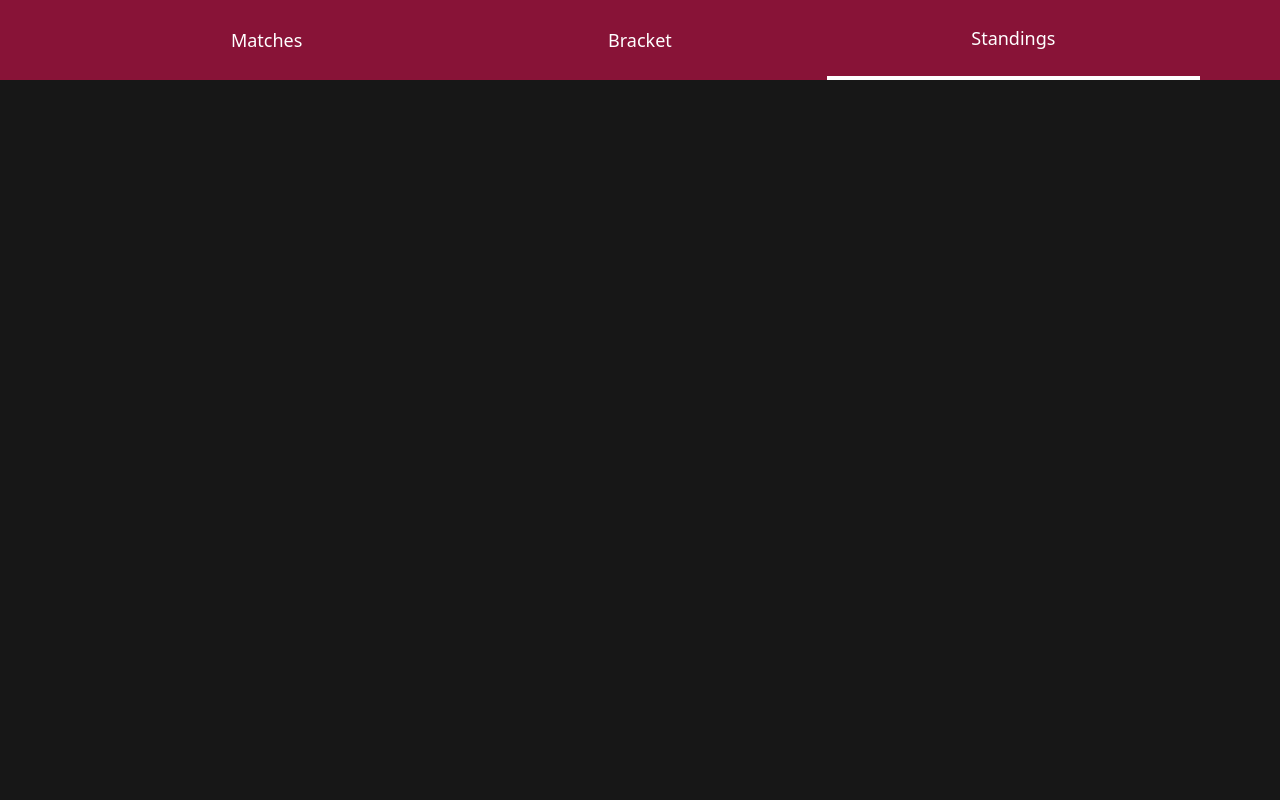
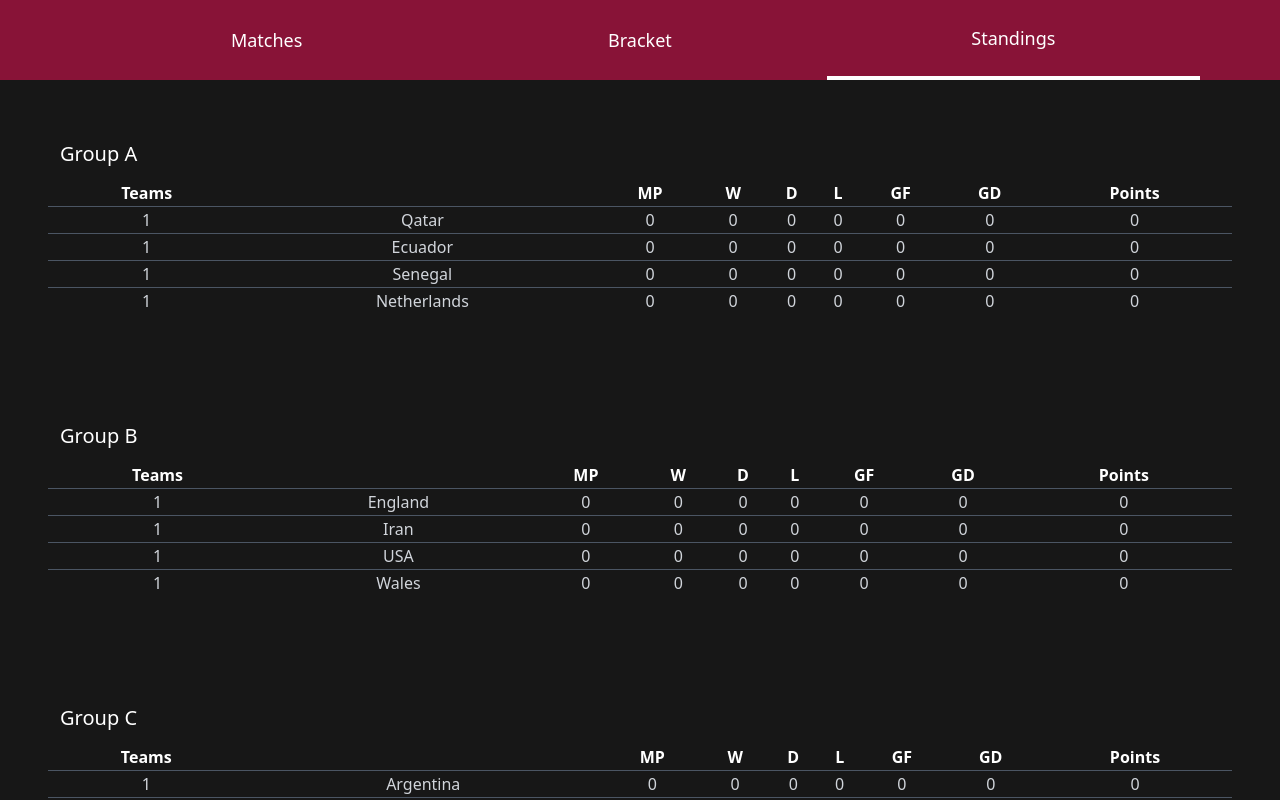
Before and after one commit to erikbg7/world-cup-microapp, a Next.js app: page /standings in a window 1280 px wide. Shown: the top 800 px of the page. Built offline with nearby package versions, Linux system fonts and the light colour scheme.

Commit message:
🚧 Show Group Stage tables

```diff
--- a/src/config.ts
+++ b/src/config.ts
@@ -33,7 +33,12 @@
   SouthKorea: 'South Korea',
 };
 
-const GROUP_STAGE = {
+interface IGroup {
+  group: string;
+  teams: string[];
+}
+
+const GROUP_STAGE: Record<string, IGroup> = {
   A: {
     group: 'A',
     teams: [COUNTRIES.Qatar, COUNTRIES.Ecuador, COUNTRIES.Senegal, COUNTRIES.Netherlands],
@@ -69,3 +74,4 @@
 };
 
 export { COUNTRIES, GROUP_STAGE };
+export type { IGroup };
--- a/src/pages/standings/index.tsx
+++ b/src/pages/standings/index.tsx
@@ -1,7 +1,52 @@
 import React from 'react';
+import { GROUP_STAGE, IGroup } from '../../config';
 
-const TestPage = () => {
-  return <div>Test</div>;
+const Standings = () => {
+  return (
+    <div className="py-20">
+      {Object.values(GROUP_STAGE).map((group: IGroup) => (
+        <GroupSection {...group} />
+      ))}
+    </div>
+  );
 };
 
-export default TestPage;
+const GroupSection: React.FC<IGroup> = ({ group, teams }) => {
+  return (
+    <section className="p-12">
+      <h2 className="text-xl p-3">Group {group}</h2>
+      <table className="w-full text-center">
+        <tbody>
+          <tr>
+            <th>Teams</th>
+            <th></th>
+            <th>MP</th>
+            <th>W</th>
+            <th>D</th>
+            <th>L</th>
+            <th>GF</th>
+            <th>GD</th>
+            <th>Points</th>
+          </tr>
+          {teams.map((t) => {
+            return (
+              <tr className="border-t border-gray-600 text-gray-300 py-1">
+                <td>1</td>
+                <td>{t}</td>
+                <td>0</td>
+                <td>0</td>
+                <td>0</td>
+                <td>0</td>
+                <td>0</td>
+                <td>0</td>
+                <td>0</td>
+              </tr>
+            );
+          })}
+        </tbody>
+      </table>
+    </section>
+  );
+};
+
+export default Standings;
```
